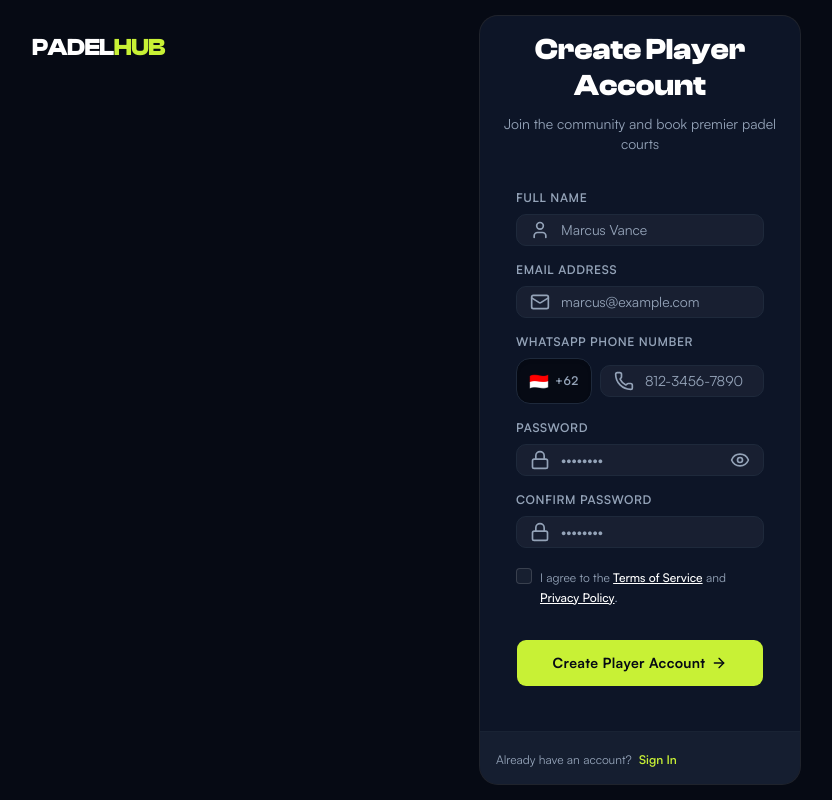
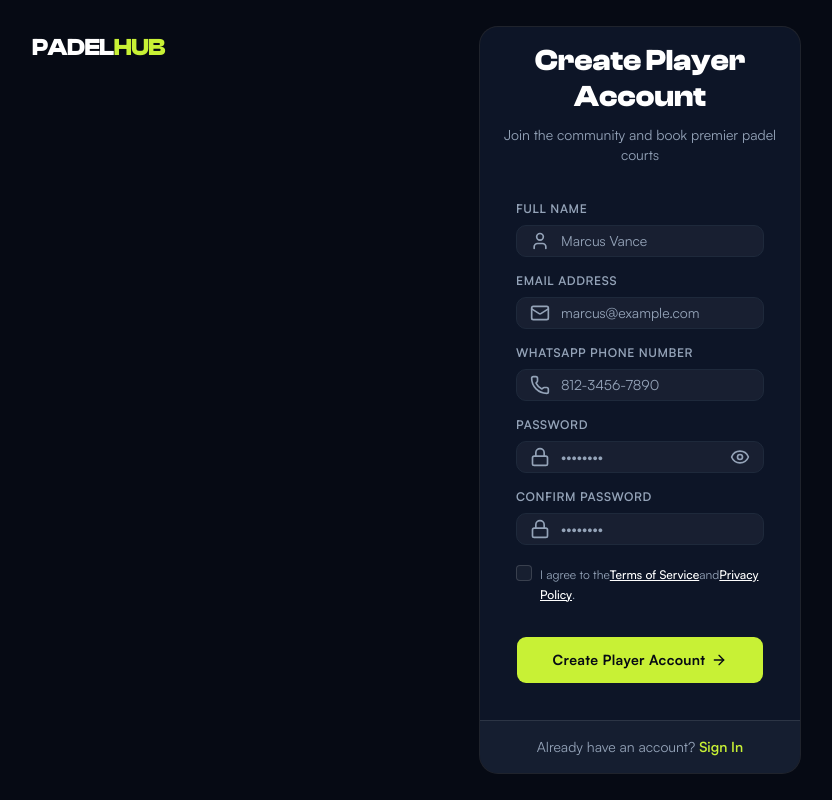
Before and after one commit to deloooonp/padel-booking-app, a Next.js app: page /register in a window 1280 px wide. Shown: the whole page, without its empty margins (0-832 px from the left). Built offline with nearby package versions, Linux system fonts and the light colour scheme.

Commit message:
feat: changed logo to a seperate component, Updated login and register forms footers.

```diff
--- a/app/(auth)/layout.tsx
+++ b/app/(auth)/layout.tsx
@@ -1,4 +1,4 @@
-import Link from "next/link";
+import { Logo } from "@/components/common/logo";
 
 export default function AuthLayout({
   children,
@@ -8,14 +8,7 @@ export default function AuthLayout({
   return (
     <div className="bg-navy flex min-h-screen flex-col">
       <header className="absolute top-0 right-0 left-0 z-50 p-6 sm:p-8">
-        <Link
-          href="/"
-          className="font-heading flex items-center gap-1.5 text-2xl font-bold tracking-tight uppercase select-none"
-        >
-          <span className="text-white">
-            Padel<span className="text-lime">Hub</span>
-          </span>
-        </Link>
+        <Logo />
       </header>
       <main className="flex grow items-center justify-center">{children}</main>
     </div>
--- a/app/(auth)/login/_components/LoginForm.tsx
+++ b/app/(auth)/login/_components/LoginForm.tsx
@@ -190,9 +190,9 @@ export function LoginForm() {
           </FieldGroup>
         </form>
       </CardContent>
-      <CardFooter className="border-surface-border/50 mt-6 border-t pt-5 text-center">
-        <p className="text-muted-foreground text-xs">
-          Belum punya akun?{" "}
+      <CardFooter className="border-surface-border/50 border-ttext-center flex justify-center">
+        <p className="text-muted-foreground text-sm">
+          Belum punya akun?
           <Link
             href="/register"
             className="text-lime ml-1 font-semibold hover:underline"
--- a/app/(auth)/register/_components/RegisterForm.tsx
+++ b/app/(auth)/register/_components/RegisterForm.tsx
@@ -77,7 +77,6 @@ export function RegisterForm() {
       <CardContent className="p-7 sm:p-9">
         <form onSubmit={handleSubmit(onSubmit)}>
           <FieldGroup className="gap-4">
-            {/* Full Name */}
             <Controller
               name="fullName"
               control={control}
@@ -108,7 +107,6 @@ export function RegisterForm() {
               )}
             />
 
-            {/* Email */}
             <Controller
               name="email"
               control={control}
@@ -140,7 +138,6 @@ export function RegisterForm() {
               )}
             />
 
-            {/* Phone */}
             <Controller
               name="phone"
               control={control}
@@ -152,13 +149,6 @@ export function RegisterForm() {
                   >
                     WhatsApp Phone Number
                   </FieldLabel>
-                  <div className="flex items-center gap-2">
-                    <div className="bg-navy border-surface-border flex shrink-0 items-center gap-1.5 rounded-xl border px-3 py-2.5 text-sm text-white shadow-inner">
-                      <span className="text-base">🇮🇩</span>
-                      <span className="text-muted-foreground text-xs font-semibold tracking-wider">
-                        +62
-                      </span>
-                    </div>
                   <div className="relative flex flex-1 items-center">
                     <Phone className="text-muted-foreground pointer-events-none absolute left-3.5 h-5 w-5" />
                     <Input
@@ -168,7 +158,6 @@ export function RegisterForm() {
                       placeholder="812-3456-7890"
                       className="bg-navy border-surface-border focus:border-lime pl-11 text-white placeholder-slate-500"
                     />
-                    </div>
                   </div>
                   {fieldState.invalid && (
                     <FieldError
@@ -180,7 +169,6 @@ export function RegisterForm() {
               )}
             />
 
-            {/* Password */}
             <Controller
               name="password"
               control={control}
@@ -223,7 +211,6 @@ export function RegisterForm() {
               )}
             />
 
-            {/* Confirm Password */}
             <Controller
               name="confirmPassword"
               control={control}
@@ -255,7 +242,6 @@ export function RegisterForm() {
               )}
             />
 
-            {/* Terms */}
             <Controller
               name="terms"
               control={control}
@@ -273,14 +259,14 @@ export function RegisterForm() {
                     className="text-muted-foreground cursor-pointer text-xs leading-relaxed"
                     htmlFor="terms"
                   >
-                    I agree to the{" "}
+                    I agree to the
                     <Link
                       href="#"
                       className="hover:text-lime font-medium text-white underline"
                     >
                       Terms of Service
-                    </Link>{" "}
-                    and{" "}
+                    </Link>
+                    and
                     <Link
                       href="#"
                       className="hover:text-lime font-medium text-white underline"
@@ -310,9 +296,9 @@ export function RegisterForm() {
           </FieldGroup>
         </form>
       </CardContent>
-      <CardFooter className="border-surface-border/50 mt-2 border-t pt-5 text-center">
-        <p className="text-muted-foreground text-xs">
-          Already have an account?{" "}
+      <CardFooter className="border-surface-border/50flex justify-center border-t">
+        <p className="text-muted-foreground text-sm">
+          Already have an account?
           <Link
             href="/login"
             className="text-lime ml-1 font-semibold hover:underline"
--- /dev/null
+++ b/components/common/logo.tsx
@@ -0,0 +1,19 @@
+import Link from "next/link";
+import { cn } from "@/lib/utils";
+
+export function Logo({ className }: { className?: string }) {
+  return (
+    <Link
+      href="/"
+      aria-label="PadelHub, ke beranda"
+      className={cn(
+        "font-heading flex items-center gap-1.5 text-2xl font-bold tracking-tight uppercase select-none",
+        className,
+      )}
+    >
+      <span className="text-white">
+        Padel<span className="text-lime">Hub</span>
+      </span>
+    </Link>
+  );
+}
--- a/components/layout/footer.tsx
+++ b/components/layout/footer.tsx
@@ -1,4 +1,5 @@
 import Link from "next/link";
+import { Logo } from "../common/logo";
 
 export function Footer() {
   return (
@@ -6,12 +7,7 @@ export function Footer() {
       <div className="mx-auto max-w-7xl px-6">
         <div className="mb-12 grid grid-cols-1 gap-10 md:grid-cols-4">
           <div className="md:col-span-1">
-            <Link
-              className="text-2xl font-black tracking-tight text-white"
-              href="#"
-            >
-              Padel<span className="text-lime">Hub</span>
-            </Link>
+            <Logo className="pointer-events-none" />
             <p className="mt-4 text-xs leading-relaxed text-gray-500">
               The world&apos;s leading community and smart court booking
               platform for padel enthusiasts, clubs, and organizers.
--- a/components/layout/header.tsx
+++ b/components/layout/header.tsx
@@ -4,6 +4,7 @@ import Link from "next/link";
 import { usePathname } from "next/navigation";
 import { User } from "lucide-react";
 import { cn } from "@/lib/utils";
+import { Logo } from "../common/logo";
 
 export function Header() {
   const pathname = usePathname();
@@ -19,14 +20,7 @@ export function Header() {
   return (
     <header className="border-surface-border/70 bg-navy/95 fixed top-0 right-0 left-0 z-50 border-b backdrop-blur-md">
       <div className="mx-auto flex h-20 max-w-7xl items-center justify-between gap-4 px-4 sm:px-6 lg:px-8">
-        <Link
-          className="font-heading flex items-center gap-1.5 text-2xl font-bold tracking-tight uppercase select-none"
-          href="/"
-        >
-          <span className="text-white">
-            Padel<span className="text-lime">Hub</span>
-          </span>
-        </Link>
+        <Logo />
 
         <nav className="border-surface-border bg-surface-card hidden items-center gap-1 rounded-full border px-2 py-1.5 text-sm font-medium lg:flex">
           {navLinks.map((link) => {
```
Lines whose indentation alone changed are shown as unchanged.
